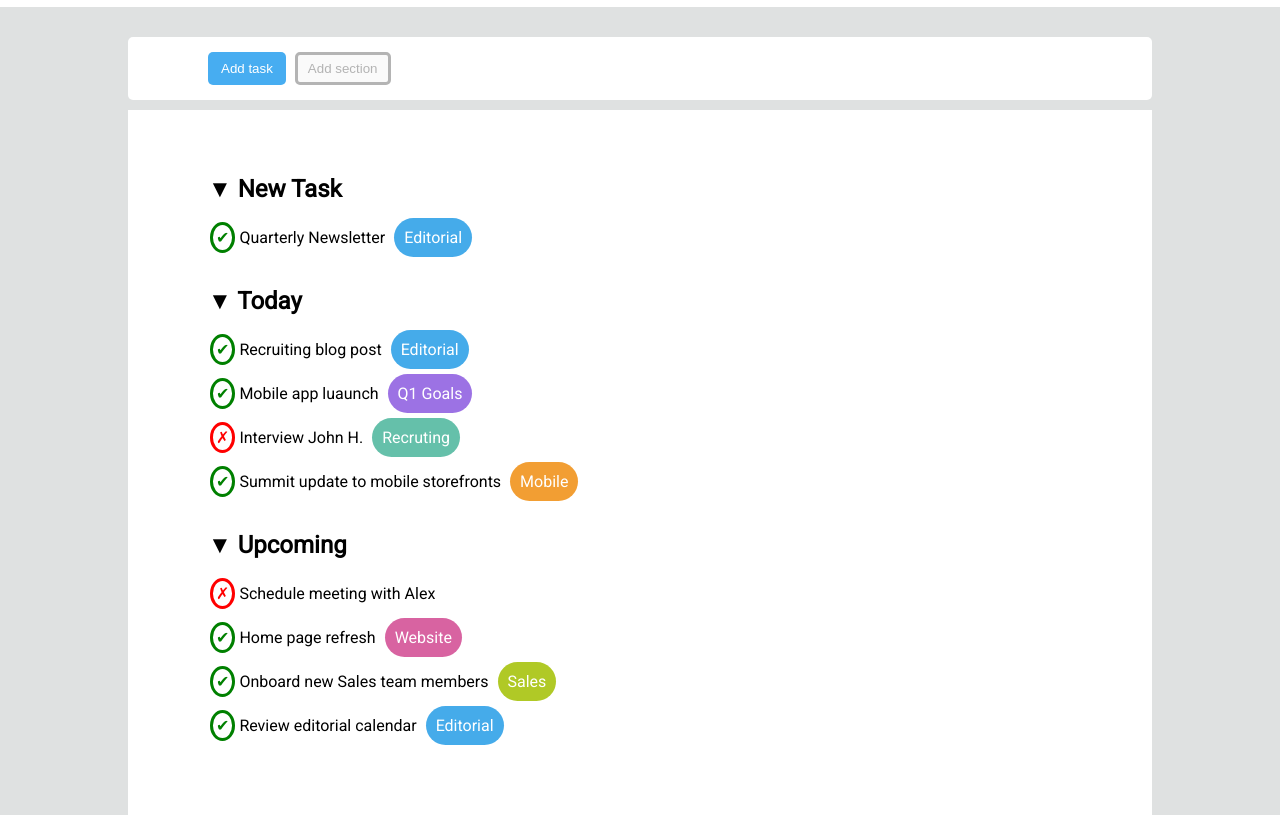
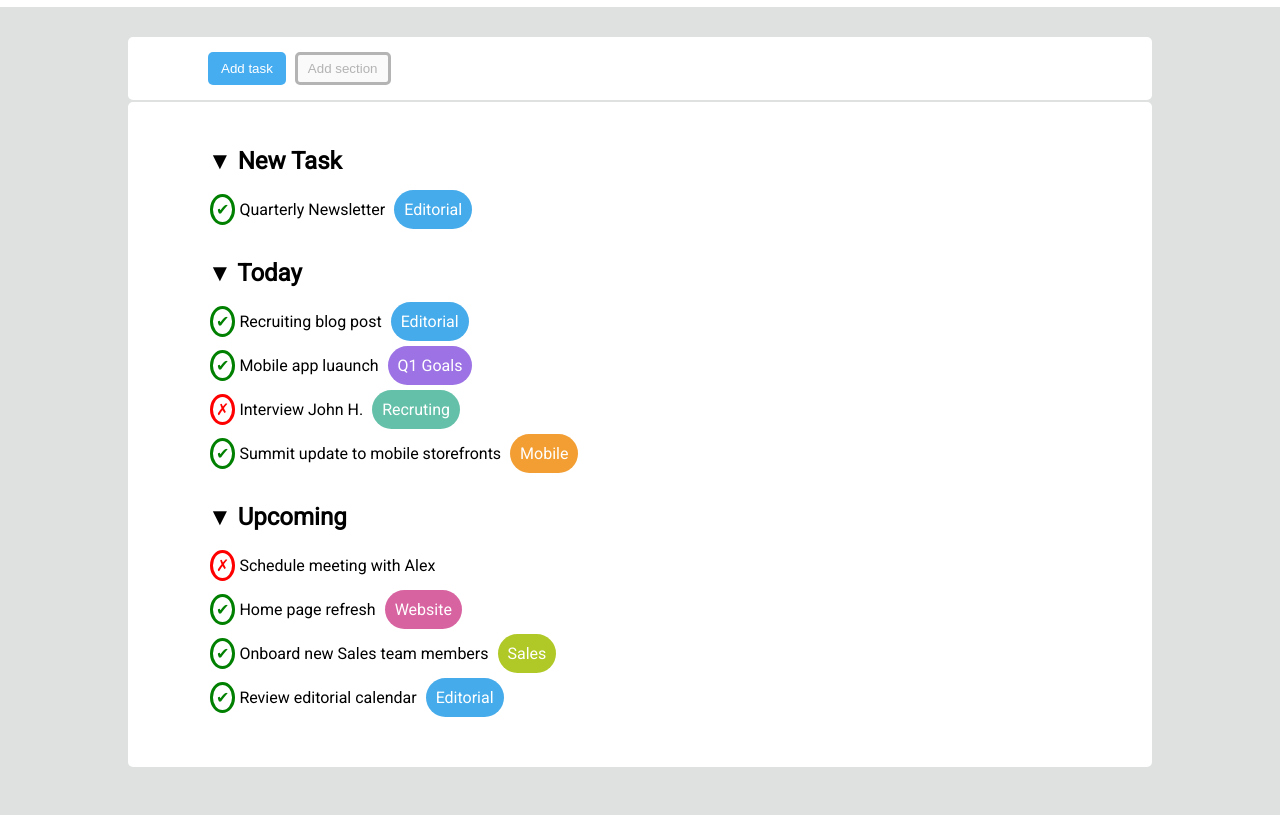
Before and after one commit to Mattia-Fasulo/html-css-toboolist, a plain HTML site: page index.html in a window 1280 px wide. Shown: the part 77-892 px from the top of the page. After the commit the page ends 844 px from the top, so only its background shows below. Drawn offline with Linux system fonts and the light colour scheme.

Commit message:
revision

```diff
--- a/css/style.css
+++ b/css/style.css
@@ -64,13 +64,14 @@ header h1 {
 /* list */
 
 .container-list{
-    margin-top: 10px;
+    margin-top: 2px;
     background-color: white;
+    border-radius: 5px;
 }
 
 .list{
     list-style: none;
-    padding: 40px 80px;
+    padding: 20px 80px;
 }
 
 .sub-list{
@@ -100,6 +101,9 @@ header h1 {
 li{
     margin-top: 25px;
 }
+
+
+/* type of button */
 
 .btn-blu{
     background-color: rgb(69, 171, 234);
```
